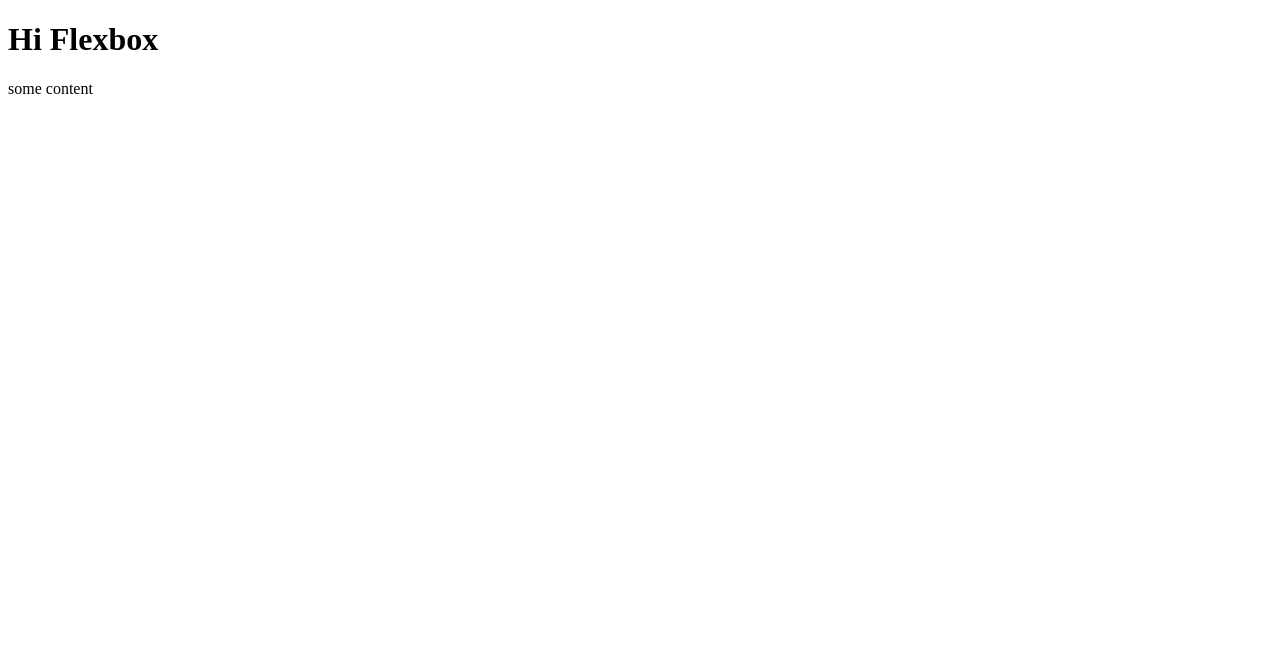
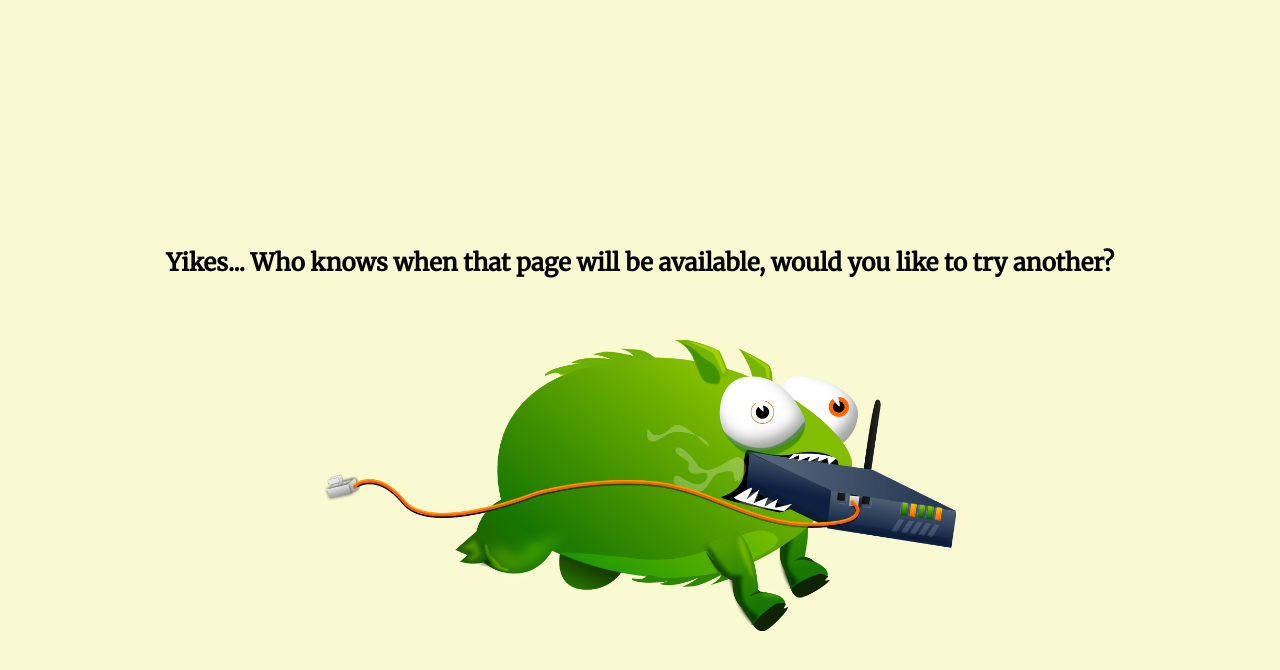
Before and after one commit to DaniRdz/DevTrain, a plain HTML site: page index.html in a window 1280 px wide. Drawn offline with Linux system fonts and the light colour scheme.

Commit message:
last chages

```diff
--- a/index.html
+++ b/index.html
@@ -3,11 +3,36 @@
 <head>
     <meta charset="UTF-8">
     <meta name="viewport" content="width=device-width, initial-scale=1.0">
-    <title>index</title>
+    <title>error</title>
+    <link href="https://fonts.googleapis.com/css?family=Merriweather&display=swap" rel="stylesheet">
 </head>
+<style>
+    body{
+        font-family: 'Merriweather', serif;
+        background-color: lightgoldenrodyellow;
+    }
+    .error-wrapper{
+        display: flex;
+        justify-content: center;
+        align-items: center;
+        height: 100vh;
+        flex-direction: column;
+    }
+    .error-wrapper > .error-heading{
+        margin: 42px;
+    }
+    img{
+        width: 50%;
+    }
+</style>
 <body>
 
-    <h1>Hi Flexbox</h1>
-    <p>some content</p>
+    <div class="error-wrapper">
+        <div class="error-heading">
+            <h2>Yikes... Who knows when that page will be available, would you like to try another?</h2>
+        </div>
+
+        <img src="tbot.png" alt="image">
+    </div>
 </body>
 </html>
```
Also changed, not shown: tbot.png (added).
